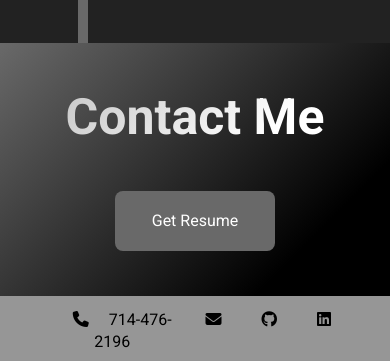
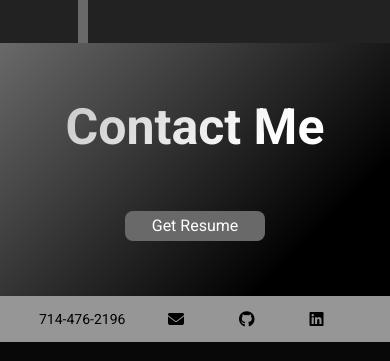
Before and after one commit to Jeff496/Portfolio, a plain HTML site: page index.html in a window 390 px wide. Shown: the part 2039-2400 px from the top of the page. Drawn offline with Linux system fonts and the light colour scheme.

Commit message:
footer fixed for smaller devices

```diff
--- a/style.css
+++ b/style.css
@@ -315,6 +315,11 @@ nav .fa-solid {
 
     /* footer */
 
+    footer {
+        display: flex;
+        flex-direction: column;
+    }
+
     .footer-content {
         flex-direction: column;
         height: 30vh;
@@ -323,9 +328,24 @@ nav .fa-solid {
 
     }
 
+    .footer-content a {
+        height: clamp(20px, 30px, 40px);
+        width: clamp(120px, 140px, 160px);
+    }
+
     .footer-content a,
     .footer-content h1 {
         margin: 0;
+    }
+
+    .contacts .fa-solid.fa-phone {
+        display: none;
+    }
+
+    .contacts p {
+        display: flex;
+        align-items: center;
+        font-size: 14px;
     }
 
 }
```
